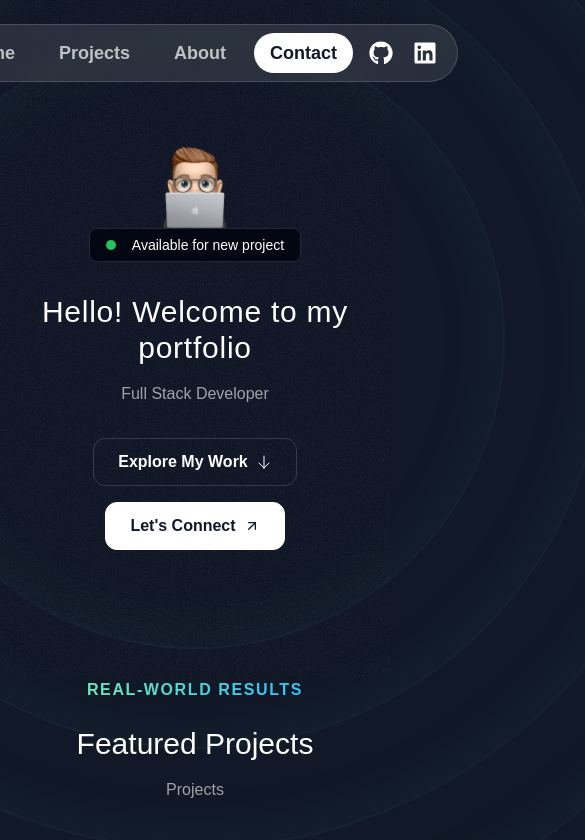
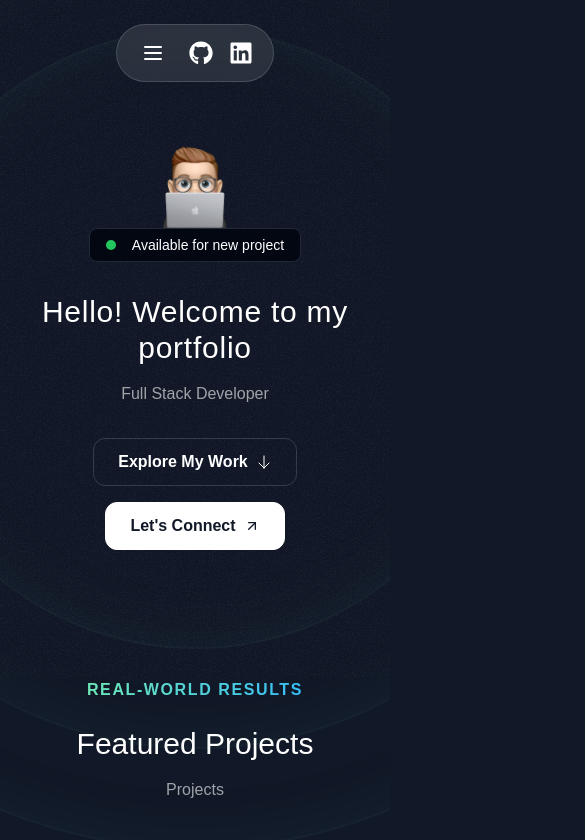
Before and after one commit to juangurdian/Portfolio-Website-JCGurdian, a Next.js app: page / in a window 390 px wide. Shown: the top 840 px of the page, 585 px wide, since content can reach past the window. Built offline with nearby package versions, Linux system fonts and the light colour scheme; a web font is replaced by a local one.

Commit message:
phone screen responsiveness

```diff
--- a/src/app/globals.css
+++ b/src/app/globals.css
@@ -5,11 +5,15 @@
 @layer base {
     html {
         scroll-behavior: smooth;
+        -webkit-text-size-adjust: 100%;
+        overflow-x: hidden;
     }
 
     body {
         overflow-x: hidden;
         width: 100%;
+        position: relative;
+        -webkit-text-size-adjust: 100%;
     }
 
     #projects {
@@ -21,12 +25,23 @@
     }
 
     .hero-ring {
-            @apply absolute inset-0 border-2 top-1/2 left-1/2 -translate-x-1/2 -translate-y-1/2 rounded-full border-emerald-300/5 shadow-[0_0_80px_inset] shadow-emerald-300/5
+        @apply absolute inset-0 border-2 top-1/2 left-1/2 -translate-x-1/2 -translate-y-1/2 rounded-full border-emerald-300/5 shadow-[0_0_80px_inset] shadow-emerald-300/5
     }
 }
 
 @layer utilities {
     .container {
-        @apply lg:max-w-5xl;
+        @apply px-4 sm:px-6 md:px-8 lg:px-12 lg:max-w-5xl mx-auto;
+    }
+
+    /* Hide scrollbar for Chrome, Safari and Opera */
+    .scrollbar-hide::-webkit-scrollbar {
+        display: none;
+    }
+
+    /* Hide scrollbar for IE, Edge and Firefox */
+    .scrollbar-hide {
+        -ms-overflow-style: none;  /* IE and Edge */
+        scrollbar-width: none;  /* Firefox */
     }
 }
--- a/src/app/layout.tsx
+++ b/src/app/layout.tsx
@@ -9,6 +9,12 @@ const calistoga = Calistoga({ subsets: ['latin'], variable: "--font-serif", weig
 export const metadata: Metadata = {
   title: "My Portfolio",
   description: "Created with the help of Frontend Tribe",
+  viewport: {
+    width: 'device-width',
+    initialScale: 1,
+    maximumScale: 1,
+    userScalable: false,
+  },
 };
 
 export default function RootLayout({
@@ -17,15 +23,17 @@ export default function RootLayout({
   children: React.ReactNode;
 }>) {
   return (
-    <html lang="en">
+    <html lang="en" className="overflow-x-hidden">
       <body
         className={twMerge(
           inter.className,
           calistoga.className,
-          "bg-gray-900 test-white antialiased font-sans"
+          "bg-gray-900 text-white antialiased font-sans overflow-x-hidden"
         )}
-        >
+      >
+        <div className="min-h-screen w-full overflow-x-hidden">
           {children}
+        </div>
       </body>
     </html>
   );
--- a/src/sections/Header.tsx
+++ b/src/sections/Header.tsx
@@ -1,13 +1,35 @@
+'use client';
+
 import { FaGithub, FaLinkedin } from 'react-icons/fa';
+import { useState } from 'react';
+import { motion, AnimatePresence } from 'framer-motion';
 
 export const Header = () => {
+  const [isMenuOpen, setIsMenuOpen] = useState(false);
+
   return (
     <div className="flex justify-center items-center fixed top-6 w-full z-50">
       <nav className="flex items-center gap-3 px-4 py-2 border border-white/15 rounded-full bg-white/10 backdrop-blur">
+        {/* Mobile Menu Button */}
+        <button
+          className="md:hidden text-white p-2"
+          onClick={() => setIsMenuOpen(!isMenuOpen)}
+        >
+          <svg className="w-6 h-6" fill="none" stroke="currentColor" viewBox="0 0 24 24">
+            <path strokeLinecap="round" strokeLinejoin="round" strokeWidth={2} d={isMenuOpen ? "M6 18L18 6M6 6l12 12" : "M4 6h16M4 12h16M4 18h16"} />
+          </svg>
+        </button>
+
+        {/* Desktop Navigation */}
+        <div className="hidden md:flex items-center gap-3">
           <a href="#home" className="nav-item text-lg">Home</a>
           <a href="#projects" className="nav-item text-lg">Projects</a>
           <a href="#about" className="nav-item text-lg">About</a>
           <a href="#contact" className="nav-item bg-white text-gray-900 hover:bg-white/70 hover:text-gray-900 text-lg">Contact</a>
+        </div>
+
+        {/* Social Icons - Always Visible */}
+        <div className="flex items-center gap-2">
           <a
             href="https://github.com/juangurdian"
             target="_blank"
@@ -24,6 +46,26 @@ export const Header = () => {
           >
             <FaLinkedin className="text-white text-xl w-full h-full" />
           </a>
+        </div>
+
+        {/* Mobile Menu */}
+        <AnimatePresence>
+          {isMenuOpen && (
+            <motion.div
+              initial={{ opacity: 0, y: -20 }}
+              animate={{ opacity: 1, y: 0 }}
+              exit={{ opacity: 0, y: -20 }}
+              className="absolute top-full left-0 w-full mt-2 bg-gray-900/95 backdrop-blur-md rounded-2xl p-4 md:hidden"
+            >
+              <div className="flex flex-col gap-3">
+                <a href="#home" className="nav-item text-lg" onClick={() => setIsMenuOpen(false)}>Home</a>
+                <a href="#projects" className="nav-item text-lg" onClick={() => setIsMenuOpen(false)}>Projects</a>
+                <a href="#about" className="nav-item text-lg" onClick={() => setIsMenuOpen(false)}>About</a>
+                <a href="#contact" className="nav-item bg-white text-gray-900 hover:bg-white/70 hover:text-gray-900 text-lg" onClick={() => setIsMenuOpen(false)}>Contact</a>
+              </div>
+            </motion.div>
+          )}
+        </AnimatePresence>
       </nav>
     </div>
   );
```
Lines whose indentation alone changed are shown as unchanged.
